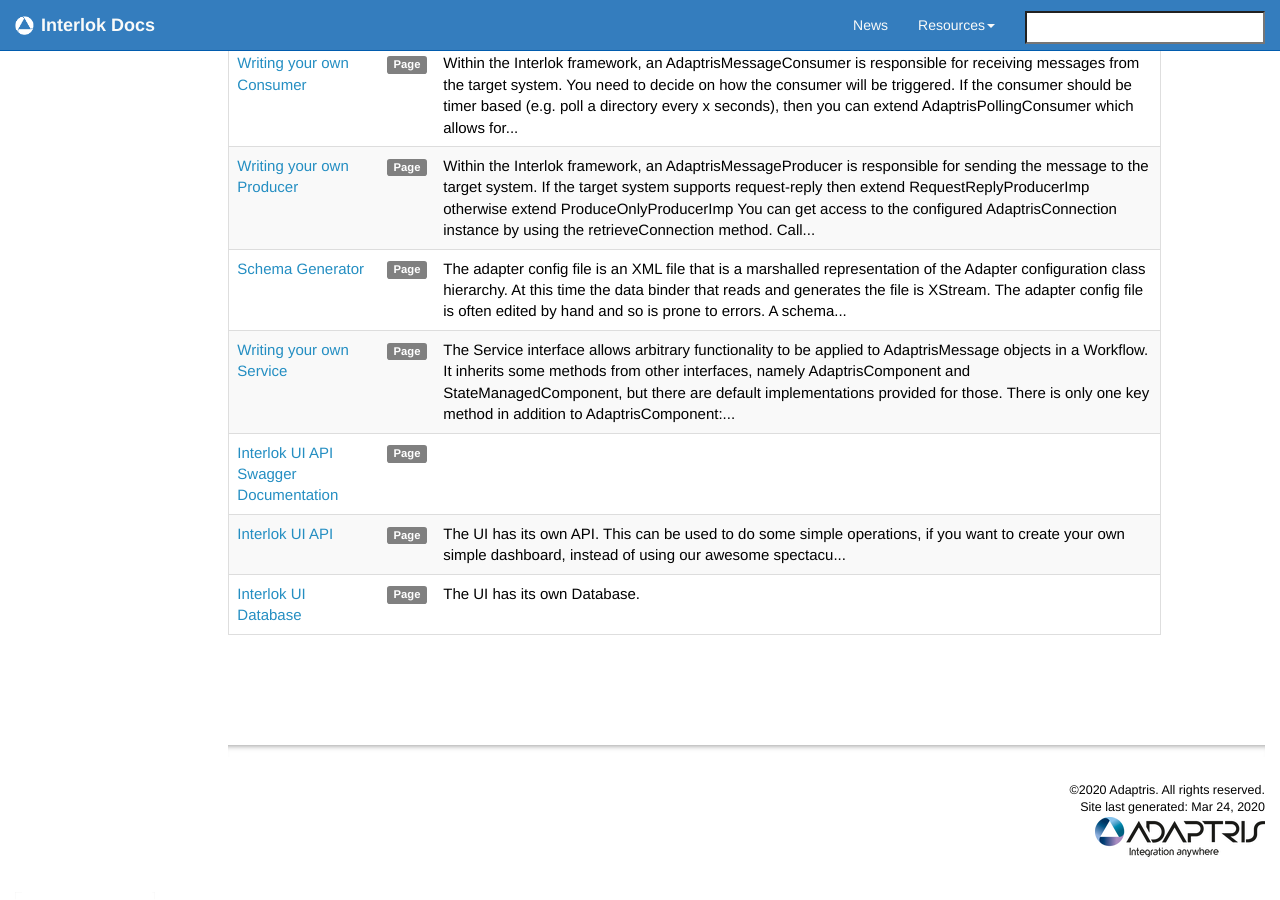
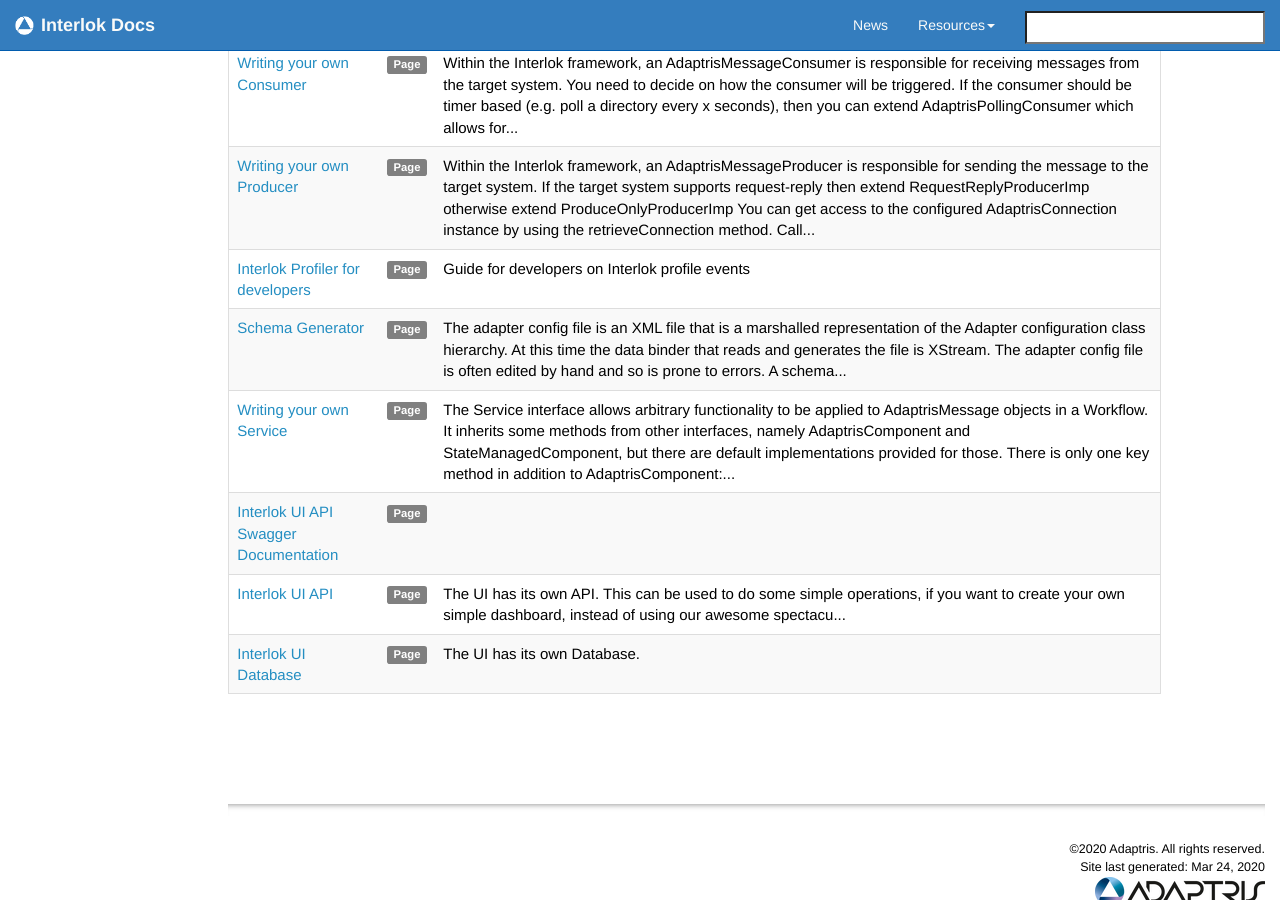
Before and after one commit to adaptris/interlok-docs-legacy, a Jekyll site: the page built from pages/tags/tag_developer.md, in a window 1280 px wide and 900 px high, scrolled down 463 px. Built offline with Jekyll 4.4.1, drawn with Linux system fonts in a browser that asks for light colours; nearby versions of some CDN libraries; comment, search, counter and statistics services are not loaded.

Commit message:
INTERLOK-3191 Added the developer profiler docs to the nav bar.

```diff
--- a/_data/sidebars/home_sidebar.yml
+++ b/_data/sidebars/home_sidebar.yml
@@ -484,6 +484,10 @@
       url: /developer-services.html
       output: web
 
+    - title: Working with the profiler
+      url: /developer-profiler.html
+      output: web
+
     - title: Java Generics And the UI
       url: /developer-ui-java-generics-and-ui.html
       output: web
--- a/pages/developer/developer-profiler.md
+++ b/pages/developer/developer-profiler.md
@@ -1,3 +1,12 @@
+---
+title: Interlok Profiler for developers
+keywords: interlok,profiler
+tags: [developer]
+sidebar: home_sidebar
+permalink: developer-profiler.html
+summary: Guide for developers on Interlok profile events
+---
+
 # Interlok Profiler for developers
 
 A guide for Java developers who want to work with Interlok profiling events for your own monitoring/alerting system.
```
